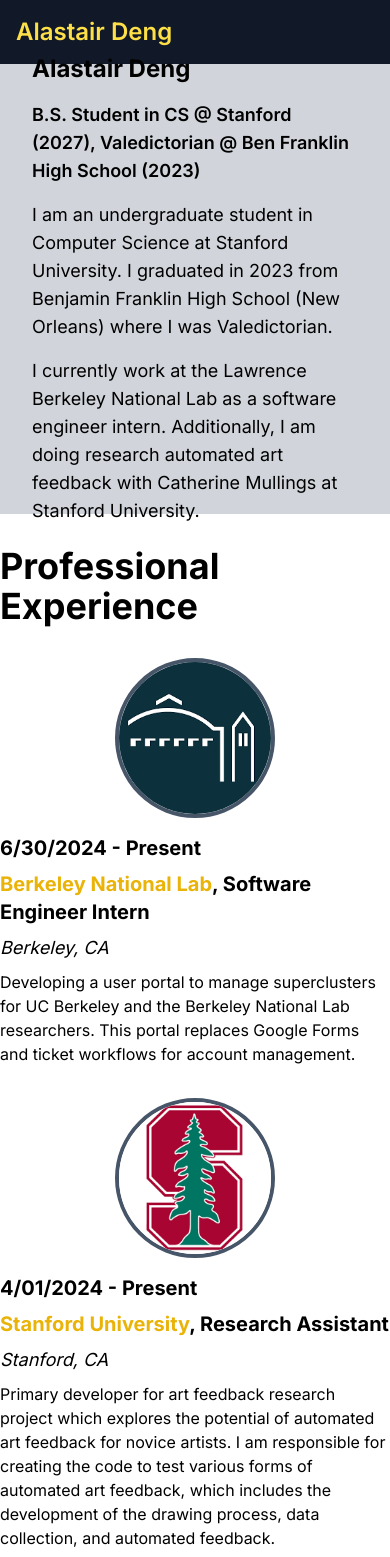
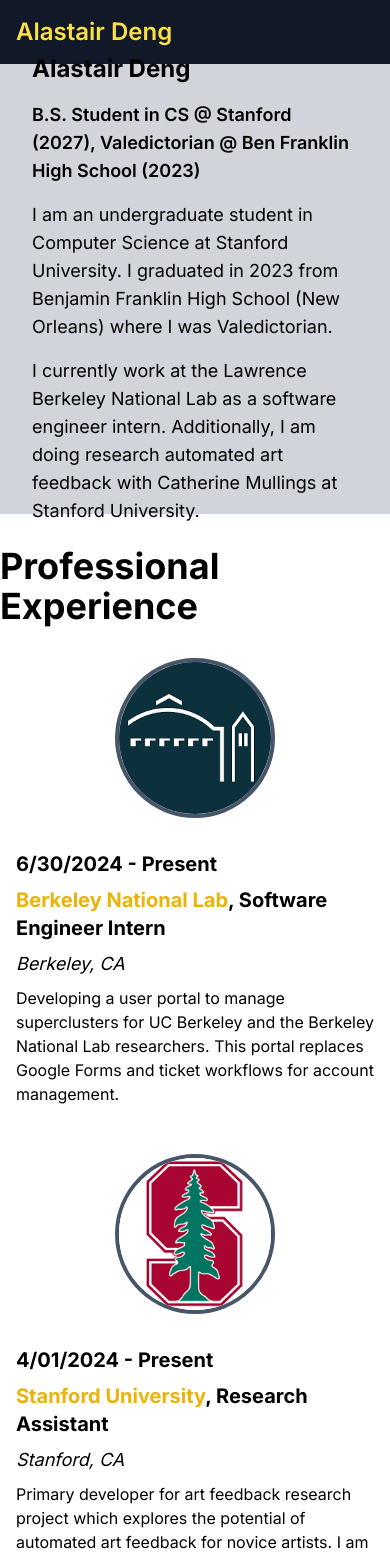
Before and after one commit to adeng27/personal-website, a Next.js app: page / in a window 390 px wide. Shown: the top 1557 px of the page. Built offline with nearby package versions, Linux system fonts and the light colour scheme.

Commit message:
even more mobile

```diff
--- a/components/HeroSection.tsx
+++ b/components/HeroSection.tsx
@@ -34,7 +34,7 @@
                     </Link>
                 </div>
             </div>
-            <div className="flex flex-col w-[760px] h-[400px] justify-center gap-4">
+            <div className="flex flex-col w-[760px] min-h-[400px] h-fit justify-center gap-4">
                 <h1 className="text-2xl font-bold">Alastair Deng</h1>
                 <p className="text-lg font-semibold">B.S. Student in CS @ Stanford (2027), Valedictorian @ Ben Franklin High School (2023)</p>
                 <p className="text-lg">
--- a/components/ProfessionalExperience.tsx
+++ b/components/ProfessionalExperience.tsx
@@ -79,7 +79,7 @@
             </div>
             <div className="flex flex-col md:hidden gap-4 justify-center items-center">
                 <Image className="rounded-full border-slate-600 border-4 max-w-[160px] max-h-[160px]" src={props.imageUrl} width={160} height={160} alt="" />
-                <div className="flex flex-col gap-2 max-w-md">
+                <div className="flex flex-col gap-2 max-w-md p-4">
                     <h2 className="text-xl font-bold">{props.startDate} - {props.endDate}</h2>
                     <h2 className="text-xl font-bold">
                         <span className="text-yellow-500">{props.companyName}</span>, {props.positionTitle}
```
